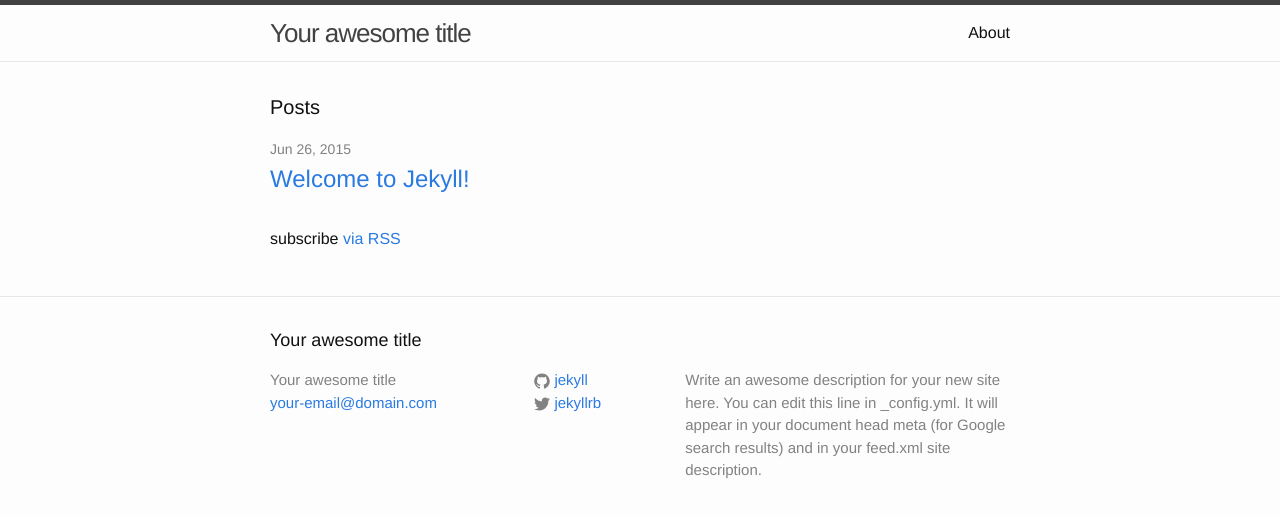
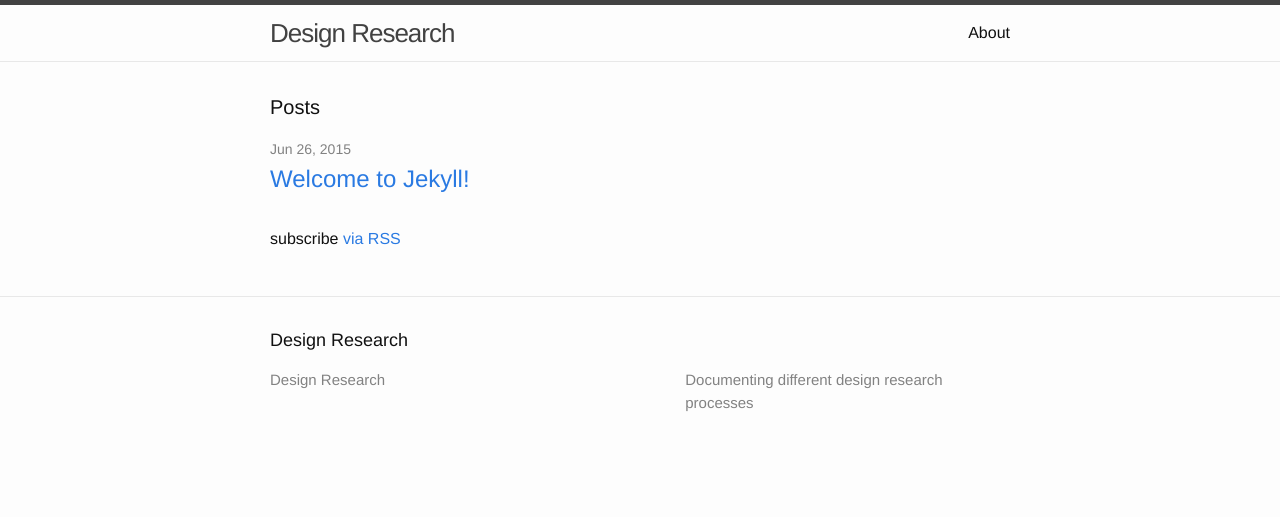
Before and after one commit to codesignlab/design-research, a Jekyll site: the page built from index.html, in a window 1280 px wide. Shown: the top 517 px of the page. Built offline with Jekyll 4.4.1, drawn with Linux system fonts in a browser that asks for light colours.

Commit message:
update config file

```diff
--- a/_config.yml
+++ b/_config.yml
@@ -1,14 +1,6 @@
-# Site settings
-title: Your awesome title
-email: your-email@domain.com
-description: > # this means to ignore newlines until "baseurl:"
-  Write an awesome description for your new site here. You can edit this
-  line in _config.yml. It will appear in your document head meta (for
-  Google search results) and in your feed.xml site description.
-baseurl: "" # the subpath of your site, e.g. /blog/
-url: "http://yourdomain.com" # the base hostname & protocol for your site
-twitter_username: jekyllrb
-github_username:  jekyll
+title: Design Research
+description: Documenting different design research processes
+author: heyitsolivia
 
-# Build settings
-markdown: kramdown
+baseurl: "/design-research"
+url: "http://heyitsolivia.github.io"
```
